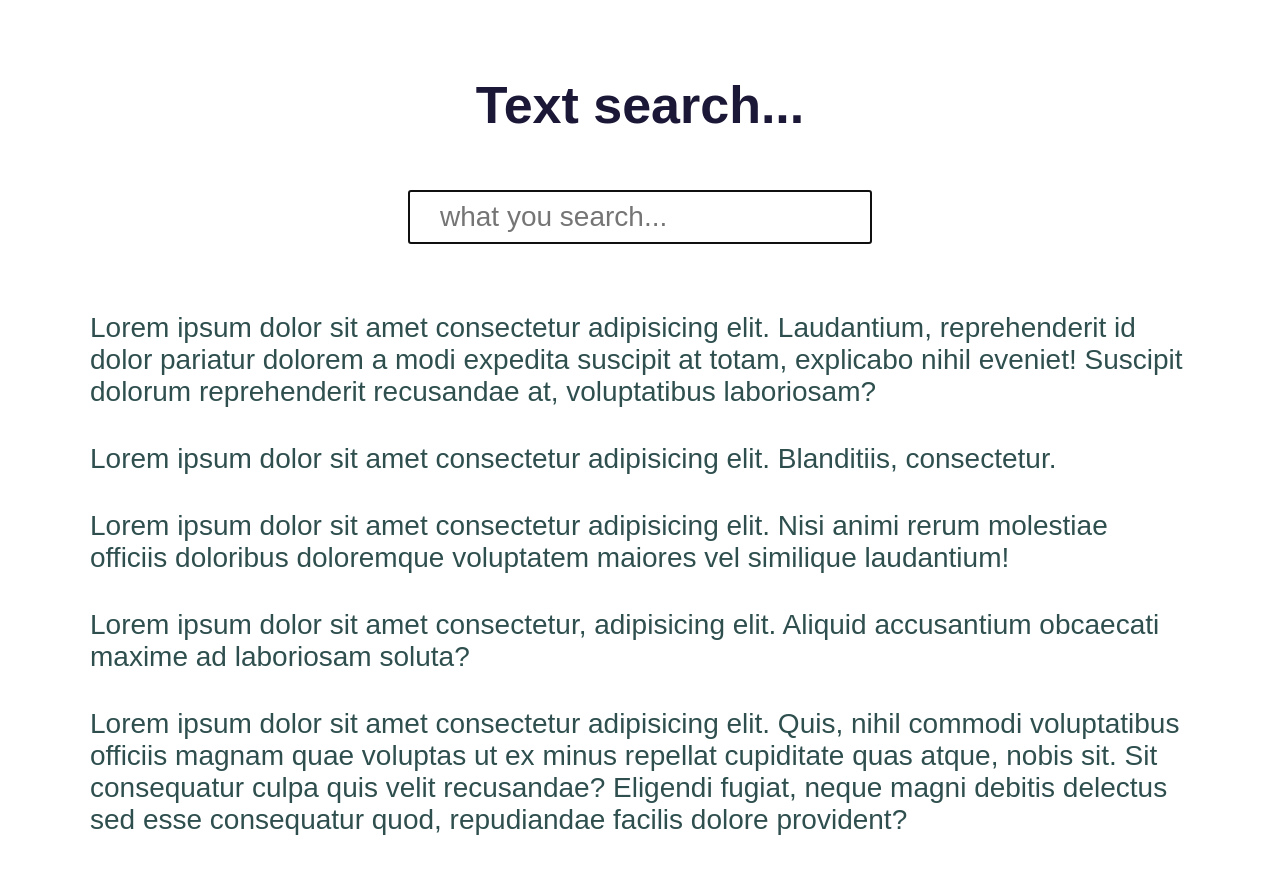
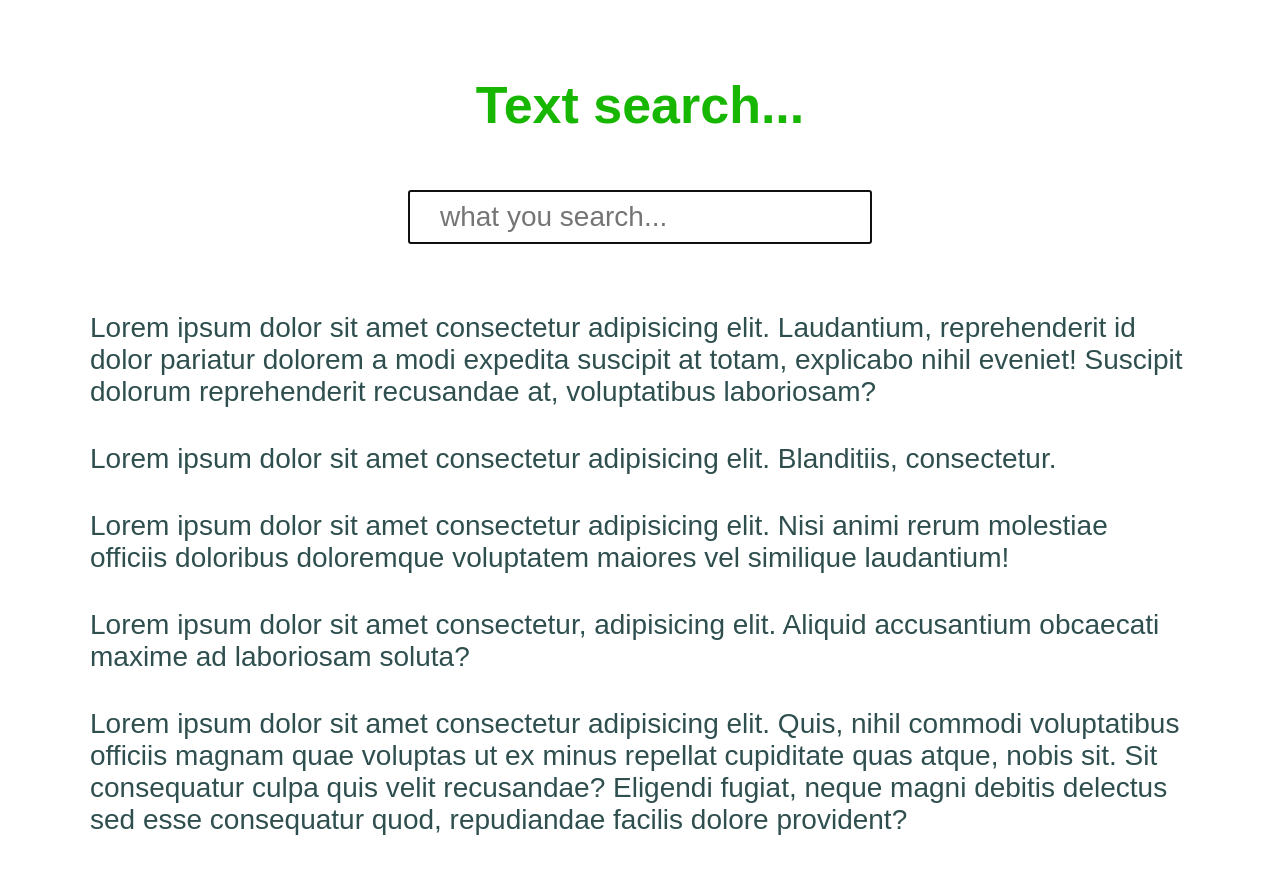
Before and after one commit to EvApanasevich/live_search, a website built with webpack: page dist/index.html in a window 1280 px wide. Built offline with nearby package versions, Linux system fonts and the light colour scheme.

Commit message:
changed color h1 to green

```diff
--- a/src/search.css
+++ b/src/search.css
@@ -15,7 +15,7 @@ body {
 }
 h1 {
    font-size: 52px;
-   color:rgb(27, 23, 54);
+   color:rgb(22, 182, 1);
    padding: 20px 0 20px 0;
 }
 .input-search {
```
